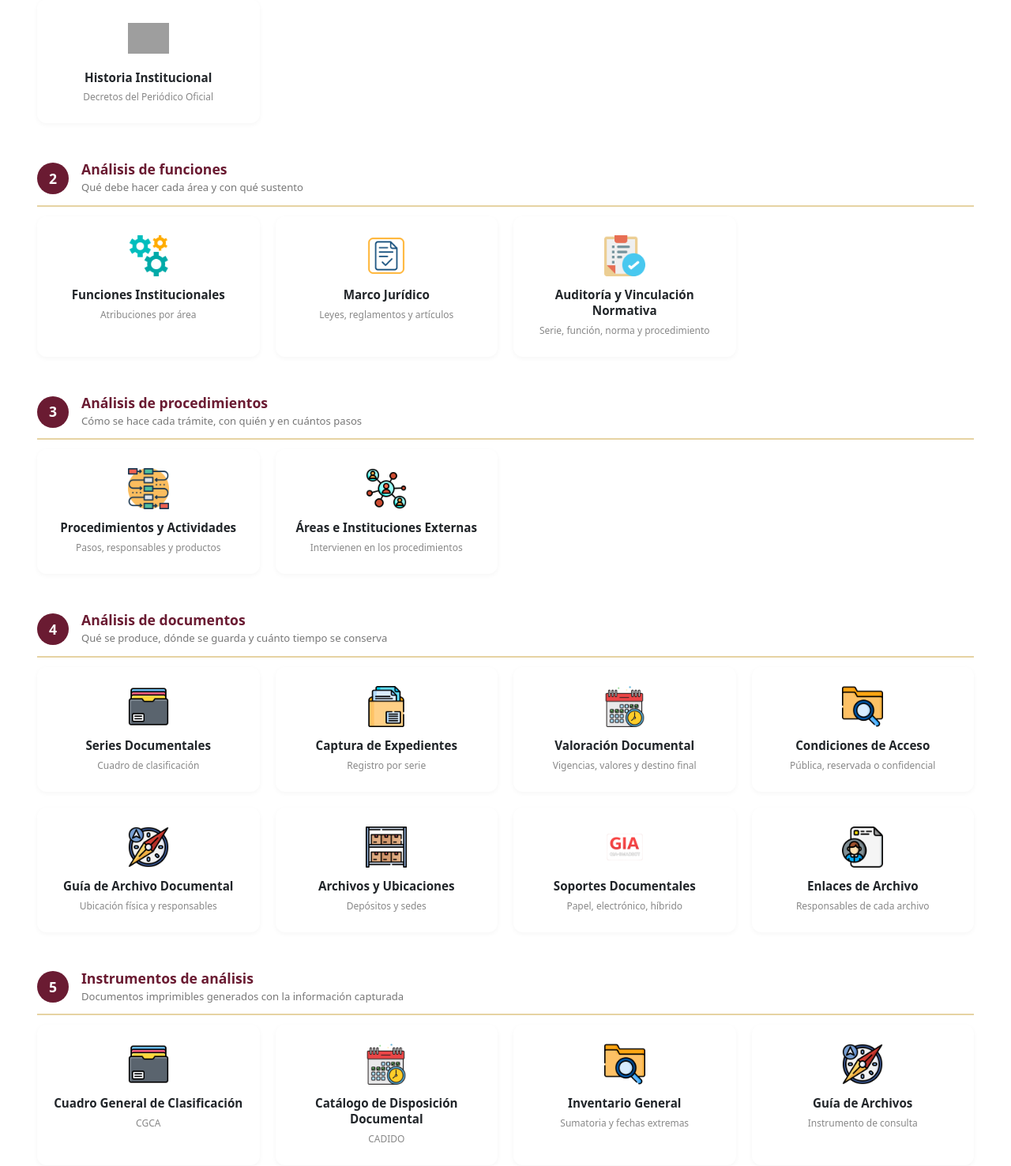
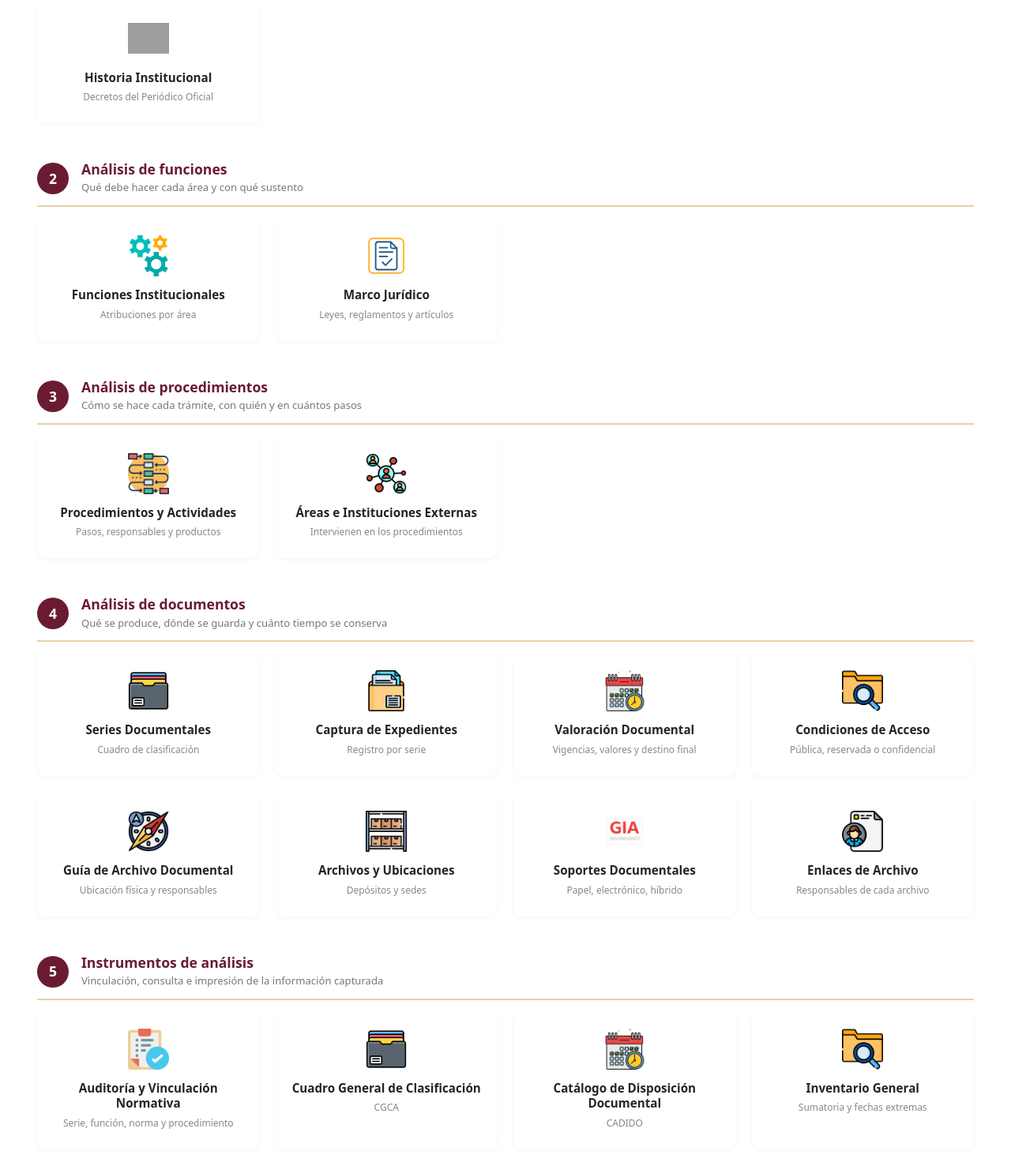
Before and after one commit to miklosleingel-png/sistema_gestion_documental, a Flask app: page /dashboard in a window 1280 px wide. Shown: the part 477-1954 px from the top of the page at 79% size. Run offline with Flask 3, Linux system fonts and the light colour scheme; the visitor is signed in with stand-in values (Sample User, id 1); grey boxes are pictures that could not be loaded.

Commit message:
Reorganizar el menú principal en cinco secciones de análisis

```diff
--- a/mi_sistema/templates/main/menu.html
+++ b/mi_sistema/templates/main/menu.html
@@ -65,7 +65,6 @@
         <div class="cards-grid">
             {{ card('main.cat_funciones', '05icon_funciones.png', 'Funciones Institucionales', 'Atribuciones por área') }}
             {{ card('main.cat_leyes', 'icon_normativa.png', 'Marco Jurídico', 'Leyes, reglamentos y artículos') }}
-            {{ card('main.auditoria_archivo', '10icon_valoración.png', 'Auditoría y Vinculación Normativa', 'Serie, función, norma y procedimiento') }}
         </div>
     </section>
 
@@ -95,8 +94,9 @@
 
     <!-- 5. INSTRUMENTOS DE ANÁLISIS -->
     <section class="menu-section">
-        {{ head(5, 'Instrumentos de análisis', 'Documentos imprimibles generados con la información capturada') }}
+        {{ head(5, 'Instrumentos de análisis', 'Vinculación, consulta e impresión de la información capturada') }}
         <div class="cards-grid">
+            {{ card('main.auditoria_archivo', '10icon_valoración.png', 'Auditoría y Vinculación Normativa', 'Serie, función, norma y procedimiento', 'menu-card-accent-dorado-bottom') }}
             {{ card('main.cgca', '08icon_cgca.png', 'Cuadro General de Clasificación', 'CGCA', 'menu-card-accent-dorado-bottom') }}
             {{ card('main.ver_cdd', '09icon_cdd.png', 'Catálogo de Disposición Documental', 'CADIDO', 'menu-card-accent-dorado-bottom') }}
             {{ card('main.inventario_general', '12icon_inventario.png', 'Inventario General', 'Sumatoria y fechas extremas', 'menu-card-accent-dorado-bottom') }}
```
